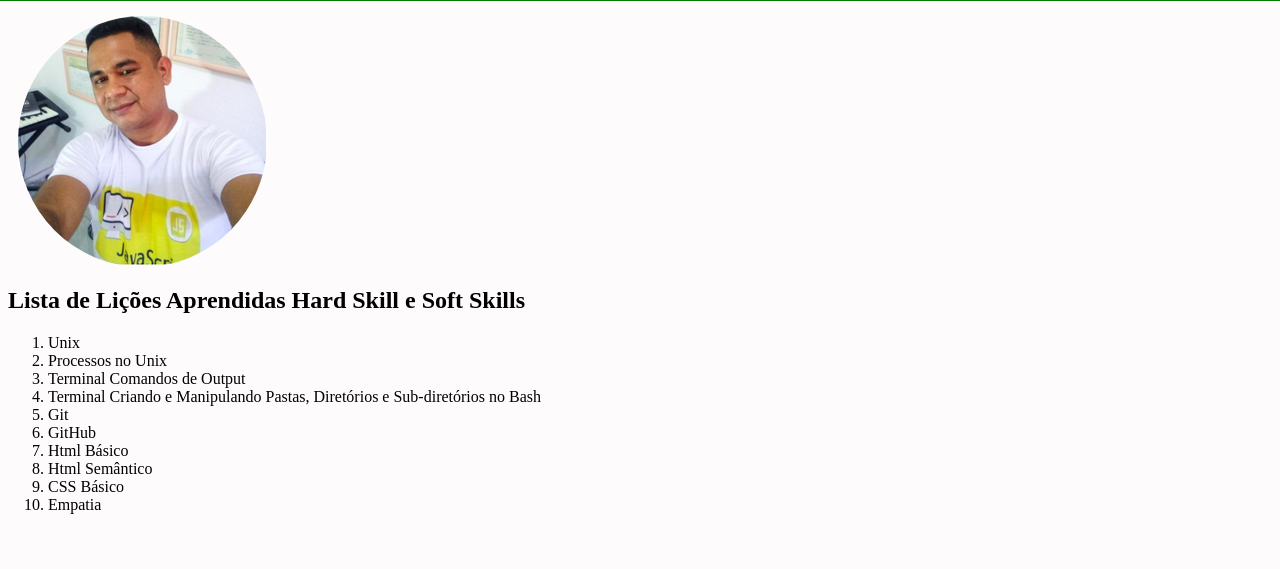
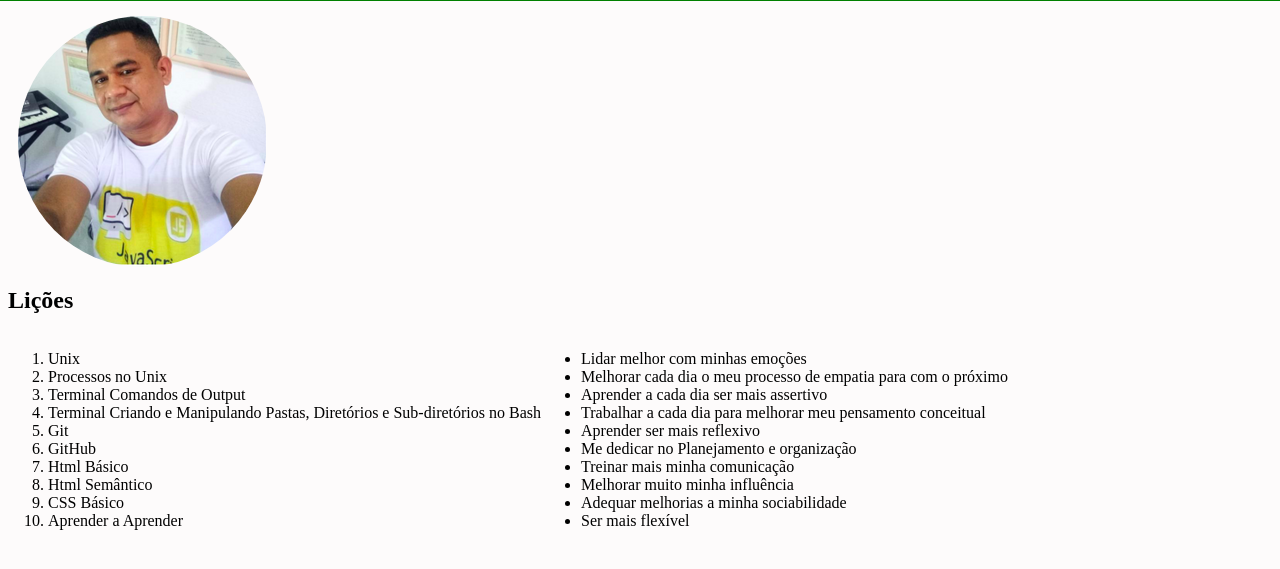
Before and after one commit to tonistorres/project-lessons-learned, a website: page index.html in a window 1280 px wide. Shown: the part 79-648 px from the top of the page. Drawn offline with Linux system fonts and the light colour scheme.

Commit message:
Requesito 5 avaliado e aprovado com sucesso:Crie uma lista de lições que ainda deseja aprender para a página

```diff
--- a/index.html
+++ b/index.html
@@ -17,9 +17,15 @@
 
     </header>
 
+    <main>
+
         <img id="minha_foto" src="perfil.png" alt="foto perfil">
 
-    <h2>Lista de Lições Aprendidas Hard Skill e Soft Skills</h2>
+        <h2>Lições</h2>
+
+        <section>
+
+            <div class="container-listas">
 
                 <ol id="licoes_aprendidas">
 
@@ -32,10 +38,29 @@
                     <li>Html Básico</li>
                     <li>Html Semântico</li>
                     <li>CSS Básico </li>
-        <li>Empatia</li>
+                    <li>Aprender a Aprender</li>
 
                 </ol>
 
+                <ul id="licoes_a_aprender">
+
+                    <li>Lidar melhor com minhas emoções</li>
+                    <li>Melhorar cada dia o meu processo de empatia para com o próximo </li>
+                    <li>Aprender a cada dia ser mais assertivo</li>
+                    <li>Trabalhar a cada dia para melhorar meu pensamento conceitual</li>
+                    <li>Aprender ser mais reflexivo</li>
+                    <li>Me dedicar no Planejamento e organização</li>
+                    <li>Treinar mais minha comunicação</li>
+                    <li>Melhorar muito minha influência</li>
+                    <li>Adequar melhorias a minha sociabilidade</li>
+                    <li>Ser mais flexível</li>
+                </ul>
+
+            </div>
+
+        </section>
+
+    </main>
 
 </body>
 
--- a/style.css
+++ b/style.css
@@ -20,3 +20,8 @@ body{
     border-radius: 50%;
 
 }
+
+.container-listas{
+    display: flex;
+
+}
```
Lines whose indentation alone changed are shown as unchanged.
